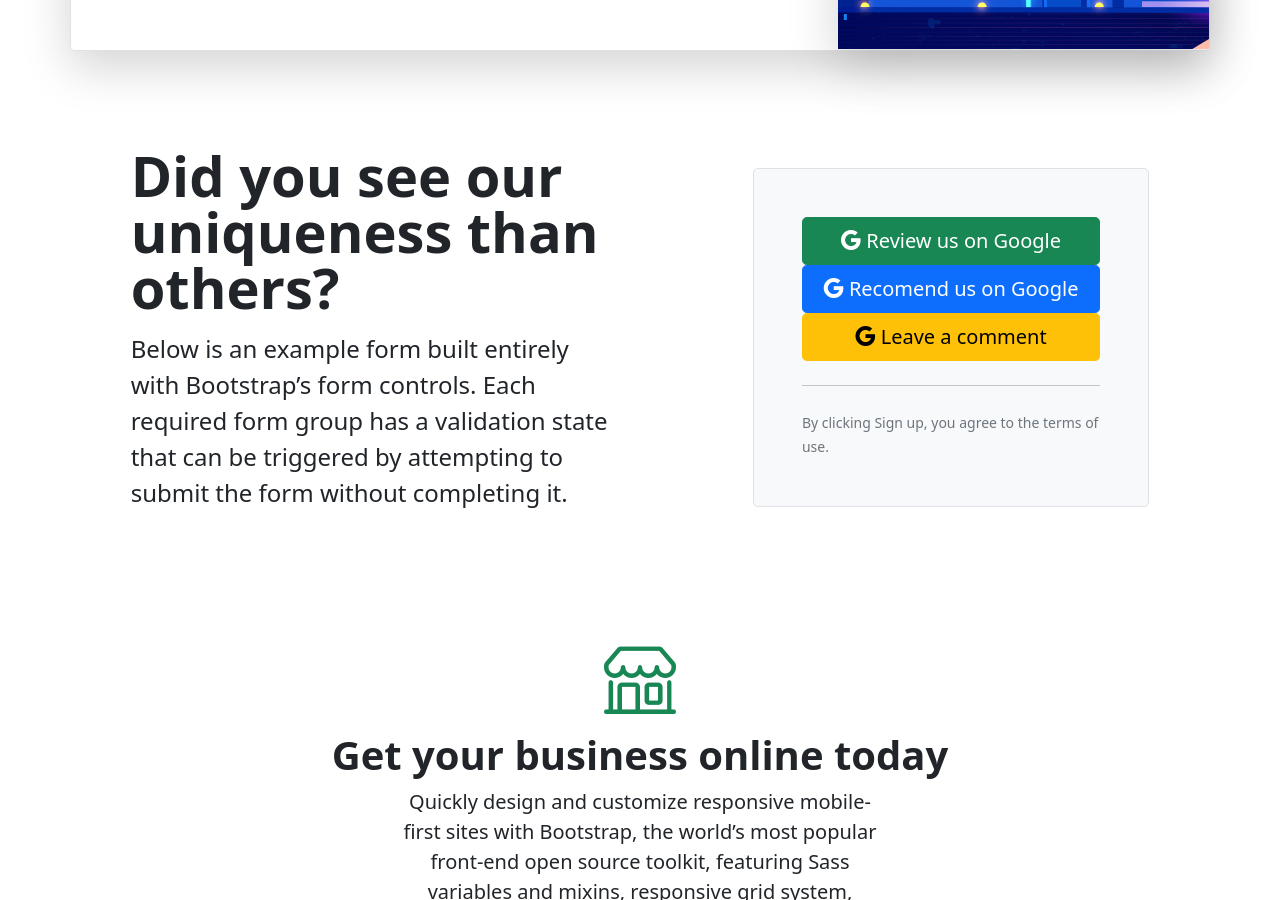
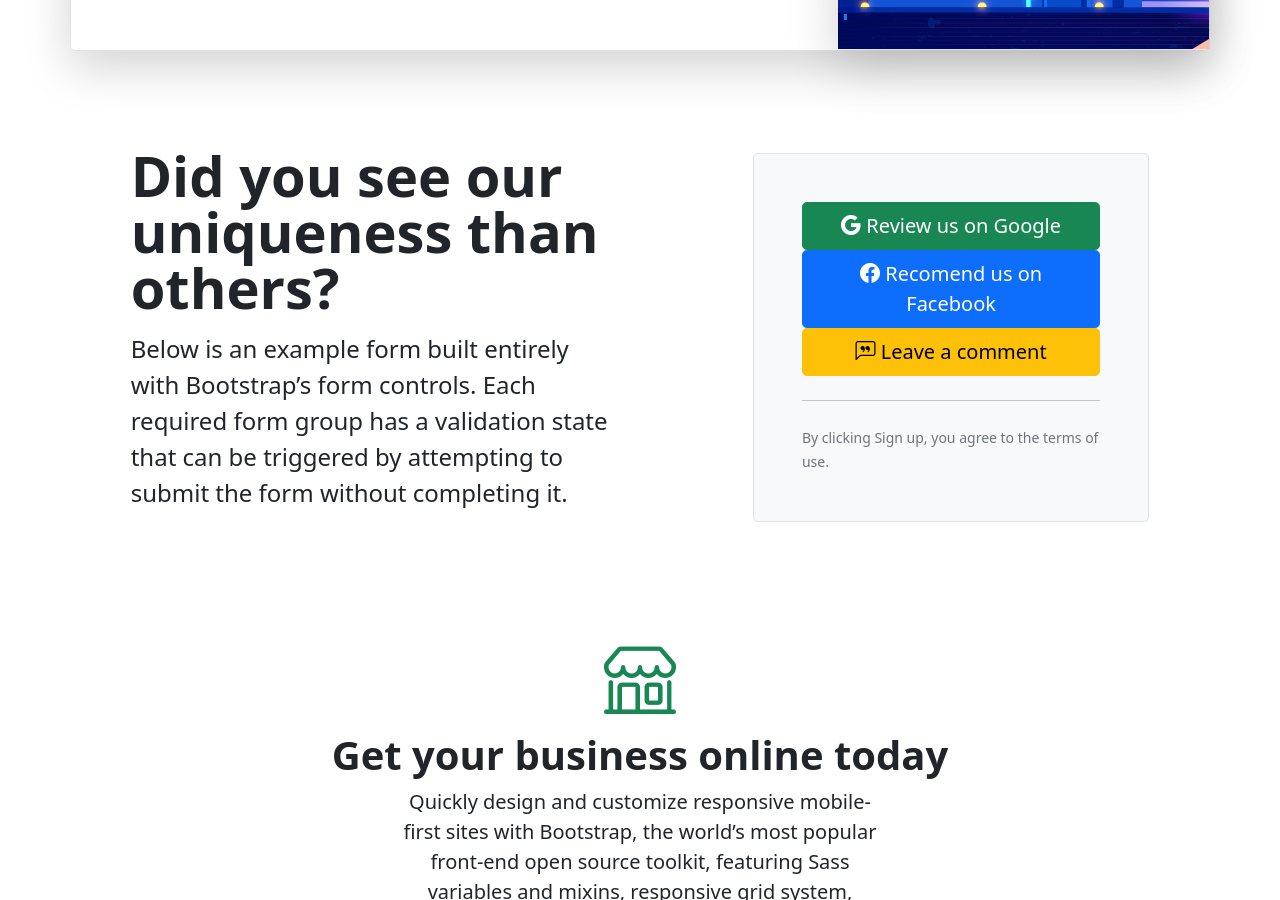
Before and after one commit to uslayer/uslayer.github.io, a Jekyll site: the page built from index.html, in a window 1280 px wide and 900 px high, scrolled down 1128 px. Built offline with Jekyll 4.4.1, drawn with Linux system fonts in a browser that asks for light colours; the list of posts is cut into pages by our own code.

Commit message:
Update index.html

```diff
--- a/index.html
+++ b/index.html
@@ -69,13 +69,13 @@ image: assets/images/blog/press-cover.jpg
 
             <a href="" target="_blank">
               <button class="w-100 btn btn-lg btn-primary" type="submit">
-                <i class="bi bi-google"></i> Recomend us on Google
+                <i class="bi bi-facebook"></i> Recomend us on Facebook
               </button>
             </a>
 
             <a href="" target="_blank">
               <button class="w-100 btn btn-lg btn-warning" type="submit">
-                <i class="bi bi-google"></i> Leave a comment
+                <i class="bi bi-chat-left-quote"></i> Leave a comment
               </button>
             </a>
 
```
